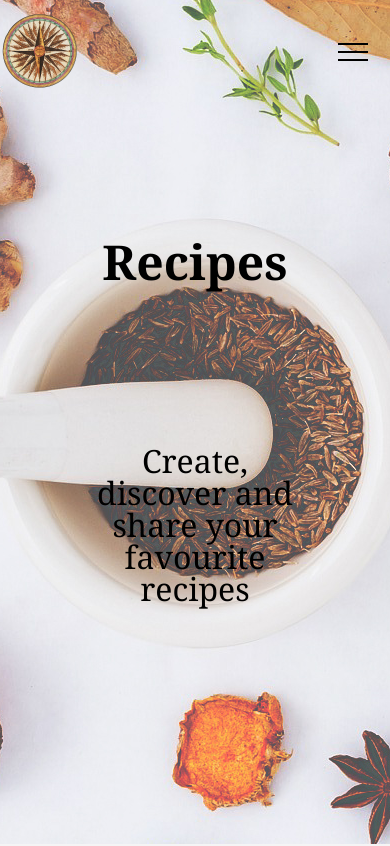
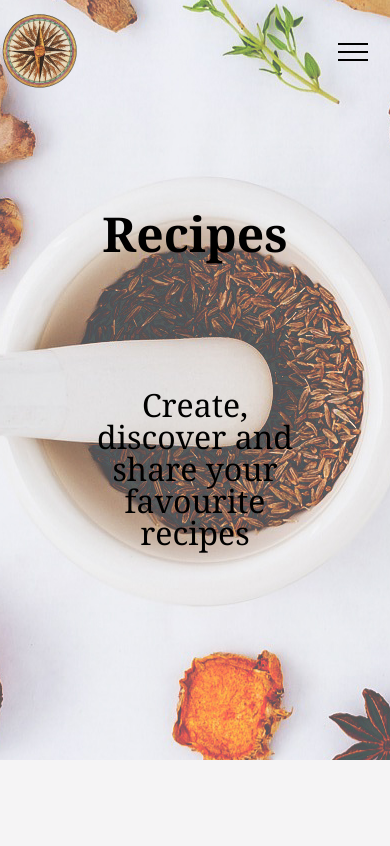
Before and after one commit to karanguitar/recipes, a React (Create React App) app in the folder client/: page / in a window 390 px wide. Shown: the top 846 px of the page. Built offline with nearby package versions, Linux system fonts and the light colour scheme.

Commit message:
deployment to heroku

```diff
--- a/client/src/styles/_landing.scss
+++ b/client/src/styles/_landing.scss
@@ -31,6 +31,7 @@
 
   &__cards {
     background: lighten(#c2c1c2, 20);
+
     padding-top: 100px;
     padding-bottom: 2rem;
     width: 100%;
@@ -100,7 +101,8 @@
 @media only screen and (max-width: 900px) {
   .landing {
     &__hero {
-      height: 50vh;
+      min-height: 20vh;
+      max-height: 90vh;
       background-size: auto;
     }
   }
```
